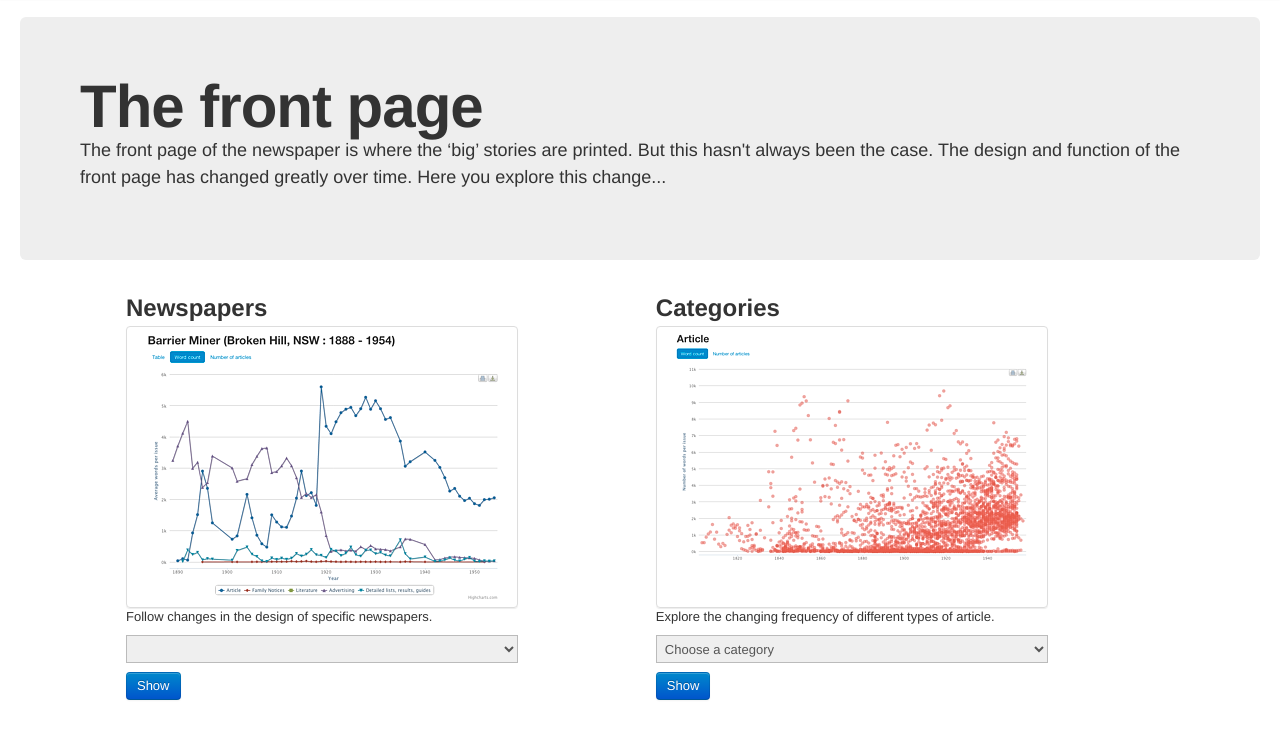
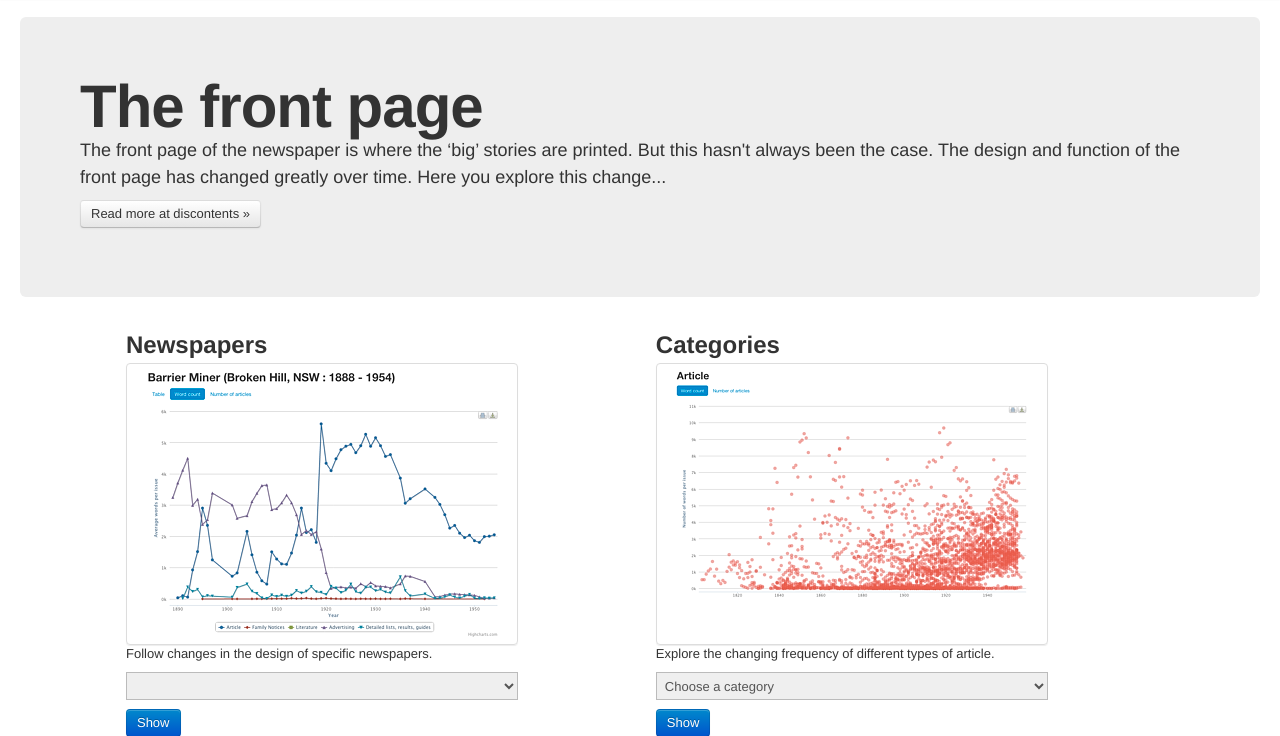
Before and after one commit to wragge/dhistory, a Django app: page /frontpages/ in a window 1280 px wide. Shown: the part 43-779 px from the top of the page. Run offline with Django 3.2, Linux system fonts and the light colour scheme; data that the repository does not hold is empty; parts of the project's set-up code (start-up, migrations or seed data) failed here and were passed over; some libraries are stand-ins or nearby versions.

Commit message:
Added link to blog post

```diff
--- a/dhistory/templates/frontpages.html
+++ b/dhistory/templates/frontpages.html
@@ -10,6 +10,7 @@
             <p>The front page of the newspaper is where the &lsquo;big&rsquo; stories are printed. But this hasn't always been the case.
             The design and function of the front page has changed greatly over time.
             Here you explore this change...<p>
+            <p><a class="btn" href="http://discontents.com.au/shed/experiments/4-million-articles-later">Read more at discontents &raquo;</a>
 
         </div>
       <div class="row-fluid">
```
